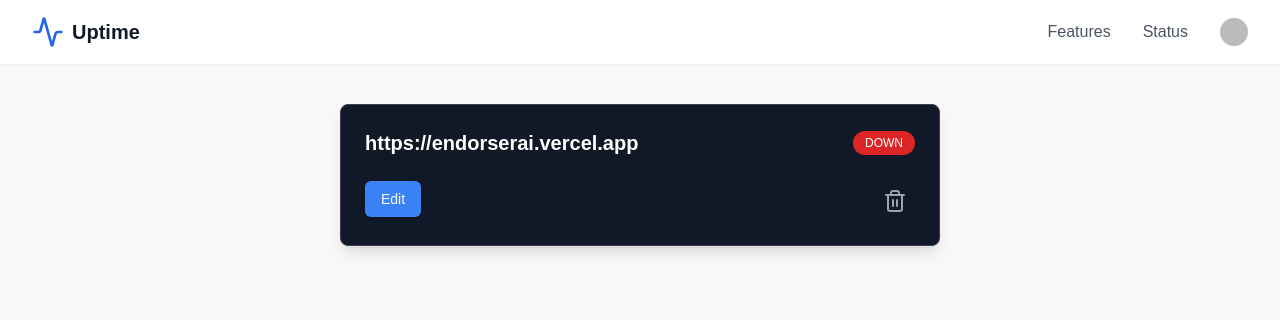
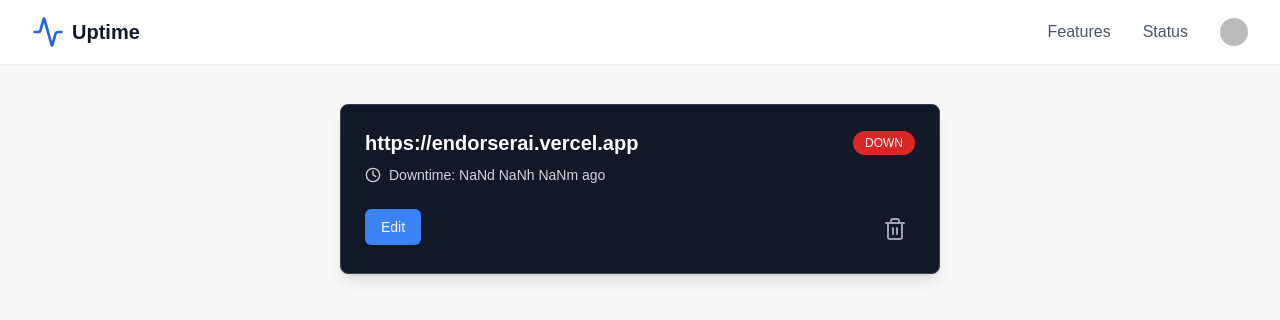
Before and after one commit to Jaikp/Uptime-Monitoring-Platform, a Next.js app: page /monitors/1 in a window 1280 px wide. Shown: the top 320 px of the page. Built offline with nearby package versions, Linux system fonts and the light colour scheme; no server answers; the database is empty; sample sign-in values are in the browser's storage; some icons are missing.

Commit message:
updated navbar

```diff
--- a/src/app/(home)/monitors/[slug]/page.tsx
+++ b/src/app/(home)/monitors/[slug]/page.tsx
@@ -87,14 +87,14 @@
         </div>
 
         {/* Last Checked Time */}
-        {values?.status === "UP" && (
+
           <div className="mt-2 flex items-center gap-2 text-gray-300">
             <Clock size={16} />
-            <p className="text-sm">
-              Uptime: {time.Days}d {time.Hours}h {time.Minutes}m ago
-            </p>
+
+            {values?.status === "UP" ? <p className="text-sm">Uptime: {time.Days}d {time.Hours}h {time.Minutes}m ago </p> : <p className="text-sm">Downtime: {time.Days}d {time.Hours}h {time.Minutes}m ago </p>}
+
           </div>
-        )}
+
 
         {/* Action Buttons */}
         <div className="mt-6 flex justify-between">
--- a/src/components/Navbar/Navbar.tsx
+++ b/src/components/Navbar/Navbar.tsx
@@ -16,7 +16,7 @@
             </Link>
             <div className="hidden md:flex items-center space-x-8">
               <a href="#features" className="text-gray-600 dark:text-gray-300 hover:text-gray-900 dark:hover:text-white">Features</a>
-              <a href="/monitors" className="text-gray-600 dark:text-gray-300 hover:text-gray-900 dark:hover:text-white">Status</a>
+              <Link href="/monitors" className="text-gray-600 dark:text-gray-300 hover:text-gray-900 dark:hover:text-white">Status</Link>
 
               <SignedOut>
                 <div className="bg-blue-600 text-white px-4 py-2 rounded-md hover:bg-blue-700 dark:bg-blue-500 dark:hover:bg-blue-600 transition">
```
